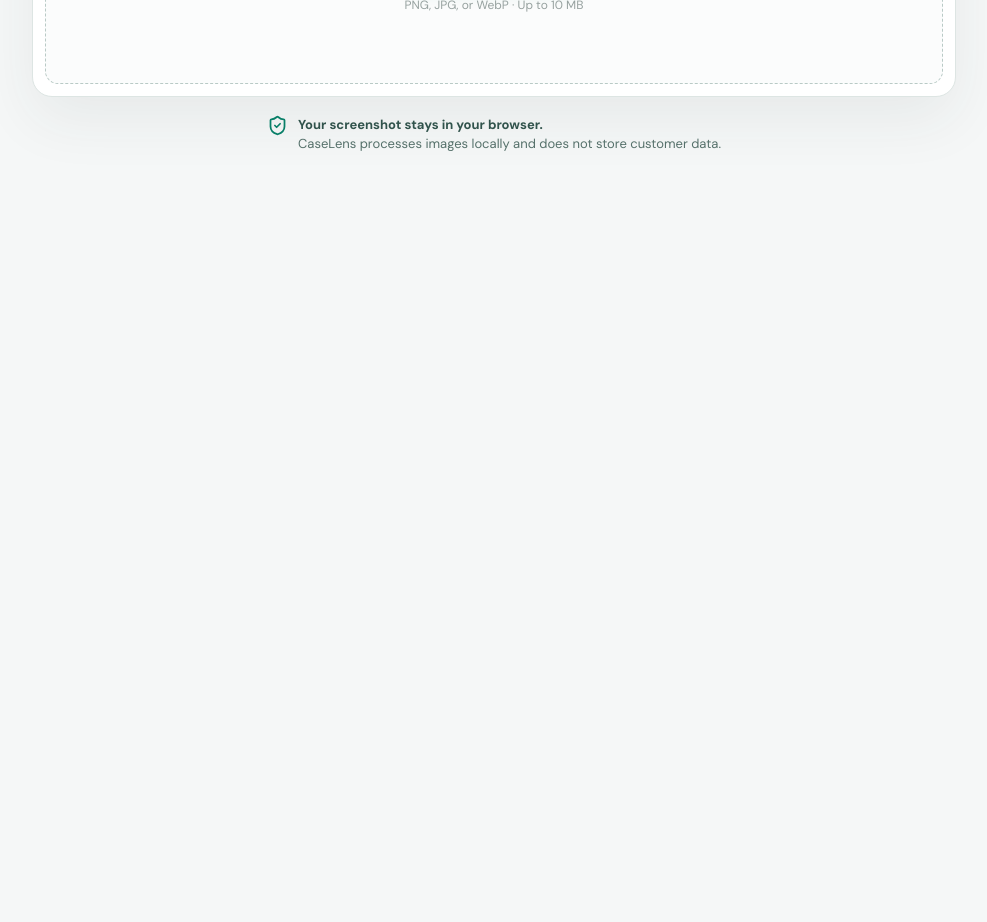
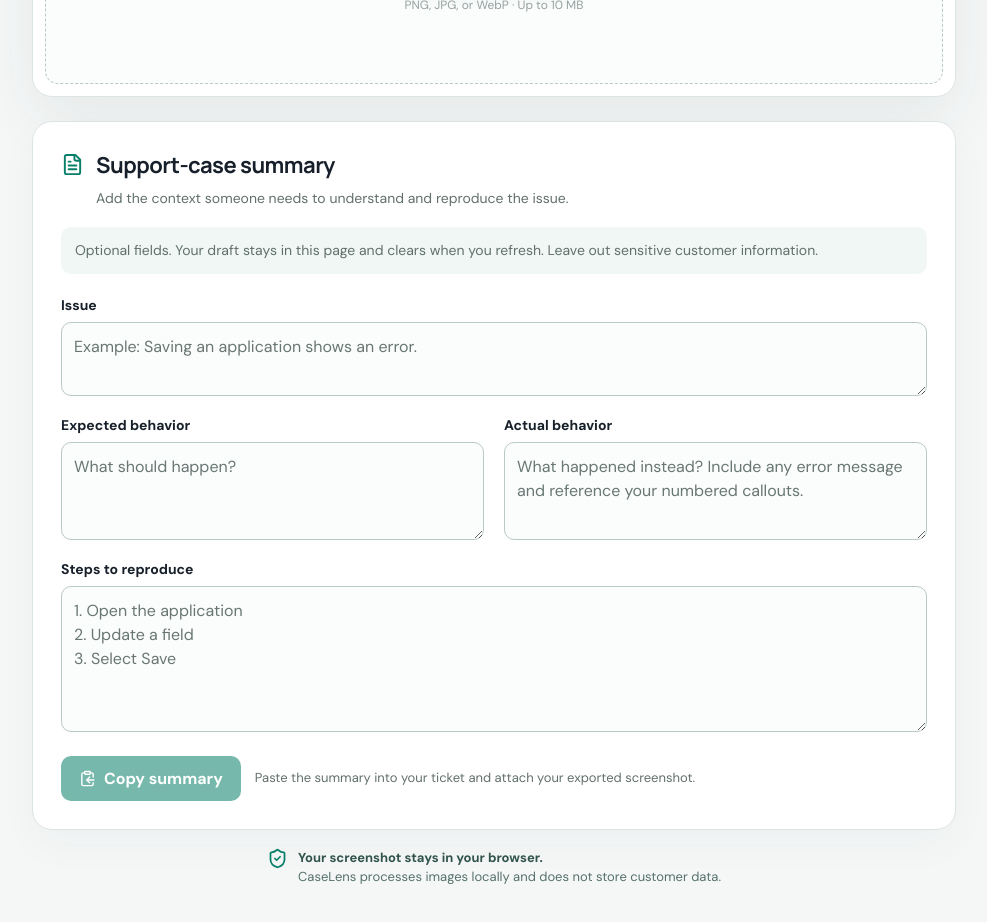
Before and after one commit to Soboscott/CaseLens, a React (Vite) app: page / in a window 1280 px wide. Shown: the part 740-1662 px from the top of the page, without its empty margins (146-1133 px from the left). Before the commit the page ends 974 px from the top, so only its background shows below. Built offline with nearby package versions, Linux system fonts and the light colour scheme.

Commit message:
Add files via upload

```diff
--- a/src/App.tsx
+++ b/src/App.tsx
@@ -1,6 +1,7 @@
 import { ChangeEvent, DragEvent, useEffect, useRef, useState } from 'react'
 import { Eye, ImagePlus, LockKeyhole, ShieldCheck, Sparkles, Upload } from 'lucide-react'
 import RedactionCanvas from './RedactionCanvas'
+import SupportCaseSummary from './SupportCaseSummary'
 
 type ImageDetails = {
   file: File
@@ -109,6 +110,8 @@ function App() {
           {error && <p className="error-message" role="alert">{error}</p>}
         </section>
 
+        <SupportCaseSummary />
+
         <section className="trust-note">
           <ShieldCheck size={21} />
           <div><strong>Your screenshot stays in your browser.</strong><span>CaseLens processes images locally and does not store customer data.</span></div>
--- /dev/null
+++ b/src/SupportCaseSummary.css
@@ -0,0 +1,24 @@
+.case-summary { margin-top: 24px; padding: 28px; background: #fff; border: 1px solid #dde5e3; border-radius: 20px; box-shadow: 0 14px 40px #253f3709; }
+.case-summary-heading { display: flex; align-items: flex-start; gap: 12px; }
+.case-summary-heading > svg { flex: none; color: #087f68; margin-top: 3px; }
+.case-summary h2 { margin: 0; font: 700 22px 'Manrope', sans-serif; letter-spacing: -.025em; }
+.case-summary-heading p, .case-summary-note { color: #62706d; font-size: 14px; line-height: 1.6; }
+.case-summary-heading p { margin: 7px 0 0; }
+.case-summary-note { margin: 18px 0 22px; padding: 12px 14px; background: #f0f7f4; border-radius: 10px; }
+.case-summary-fields { display: grid; grid-template-columns: minmax(0, 1fr) minmax(0, 1fr); gap: 20px; }
+.case-summary-field-issue, .case-summary-field-steps { grid-column: 1 / -1; }
+.case-summary label { display: block; margin-bottom: 8px; font-size: 14px; font-weight: 700; }
+.case-summary textarea { display: block; width: 100%; min-width: 0; resize: vertical; padding: 12px; border: 1px solid #b9cac6; border-radius: 10px; background: #fbfcfc; color: #17202a; font: inherit; font-size: 16px; line-height: 1.5; }
+.case-summary textarea::placeholder { color: #687773; opacity: 1; }
+.case-summary textarea:focus-visible, .case-summary button:focus-visible { outline: 3px solid #087f68; outline-offset: 3px; }
+.case-summary-actions { display: flex; flex-wrap: wrap; align-items: center; gap: 14px; margin-top: 24px; }
+.case-summary-actions span { flex: 1 1 220px; color: #62706d; font-size: 13px; line-height: 1.5; }
+.case-summary button:disabled { opacity: .55; cursor: not-allowed; box-shadow: none; }
+.case-summary-status { color: #31534c; font-size: 14px; line-height: 1.5; overflow-wrap: anywhere; }
+.case-summary-status:empty { margin: 0; }
+.case-summary-fallback { margin-top: 18px; }
+.case-summary-fallback button { margin-top: 10px; }
+@media (max-width: 620px) {
+  .case-summary { padding: 20px 16px; }
+  .case-summary-fields { grid-template-columns: minmax(0, 1fr); }
+}
--- /dev/null
+++ b/src/SupportCaseSummary.tsx
@@ -0,0 +1,84 @@
+import { useRef, useState } from 'react'
+import { ClipboardCopy, FileText } from 'lucide-react'
+import './SupportCaseSummary.css'
+
+const fields = [
+  { key: 'issue', label: 'Issue', placeholder: 'Example: Saving an application shows an error.', rows: 2 },
+  { key: 'expected', label: 'Expected behavior', placeholder: 'What should happen?', rows: 3 },
+  { key: 'actual', label: 'Actual behavior', placeholder: 'What happened instead? Include any error message and reference your numbered callouts.', rows: 3 },
+  { key: 'steps', label: 'Steps to reproduce', placeholder: '1. Open the application\n2. Update a field\n3. Select Save', rows: 5 },
+] as const
+
+type FieldKey = typeof fields[number]['key']
+
+export default function SupportCaseSummary() {
+  const [values, setValues] = useState<Record<FieldKey, string>>({ issue: '', expected: '', actual: '', steps: '' })
+  const [message, setMessage] = useState('')
+  const [copying, setCopying] = useState(false)
+  const [manualCopy, setManualCopy] = useState(false)
+  const previewRef = useRef<HTMLTextAreaElement>(null)
+  const revisionRef = useRef(0)
+  const hasContent = fields.some(({ key }) => values[key].trim())
+  const summary = fields.map(({ key, label }) => `${label}\n${values[key].trim() || 'Not provided'}`).join('\n\n')
+
+  function updateField(key: FieldKey, value: string) {
+    revisionRef.current += 1
+    setValues(current => ({ ...current, [key]: value }))
+    setMessage('')
+    setManualCopy(false)
+  }
+
+  async function copySummary() {
+    const revision = revisionRef.current
+    setCopying(true)
+    setMessage('')
+    setManualCopy(false)
+    try {
+      if (!navigator.clipboard?.writeText) throw new Error('Clipboard unavailable')
+      await navigator.clipboard.writeText(summary)
+      if (revision === revisionRef.current) setMessage('Summary copied. Paste it into your support ticket and attach the exported screenshot separately.')
+    } catch {
+      if (revision === revisionRef.current) {
+        setManualCopy(true)
+        setMessage('Automatic copy was blocked. Select the summary below and use Ctrl+C on Windows or Command+C on Mac.')
+      }
+    } finally {
+      setCopying(false)
+    }
+  }
+
+  return (
+    <section className="case-summary" aria-labelledby="case-summary-title">
+      <div className="case-summary-heading">
+        <FileText size={23} aria-hidden="true" />
+        <div>
+          <h2 id="case-summary-title">Support-case summary</h2>
+          <p>Add the context someone needs to understand and reproduce the issue.</p>
+        </div>
+      </div>
+      <p className="case-summary-note" id="case-summary-help">Optional fields. Your draft stays in this page and clears when you refresh. Leave out sensitive customer information.</p>
+      <div className="case-summary-fields">
+        {fields.map(({ key, label, placeholder, rows }) => (
+          <div className={`case-summary-field case-summary-field-${key}`} key={key}>
+            <label htmlFor={`case-${key}`}>{label}</label>
+            <textarea id={`case-${key}`} value={values[key]} onChange={event => updateField(key, event.target.value)} rows={rows} placeholder={placeholder} aria-describedby="case-summary-help" />
+          </div>
+        ))}
+      </div>
+      <div className="case-summary-actions">
+        <button type="button" className="primary-button" disabled={!hasContent || copying} onClick={copySummary}>
+          <ClipboardCopy size={17} aria-hidden="true" /> {copying ? 'Copying…' : 'Copy summary'}
+        </button>
+        <span>Paste the summary into your ticket and attach your exported screenshot.</span>
+      </div>
+      <p className="case-summary-status" role="status">{message}</p>
+      {manualCopy && (
+        <div className="case-summary-fallback">
+          <label htmlFor="case-summary-copy">Summary to copy</label>
+          <textarea id="case-summary-copy" ref={previewRef} readOnly value={summary} rows={12} />
+          <button type="button" className="secondary-button" onClick={() => { previewRef.current?.focus(); previewRef.current?.select() }}>Select summary</button>
+        </div>
+      )}
+    </section>
+  )
+}
```
